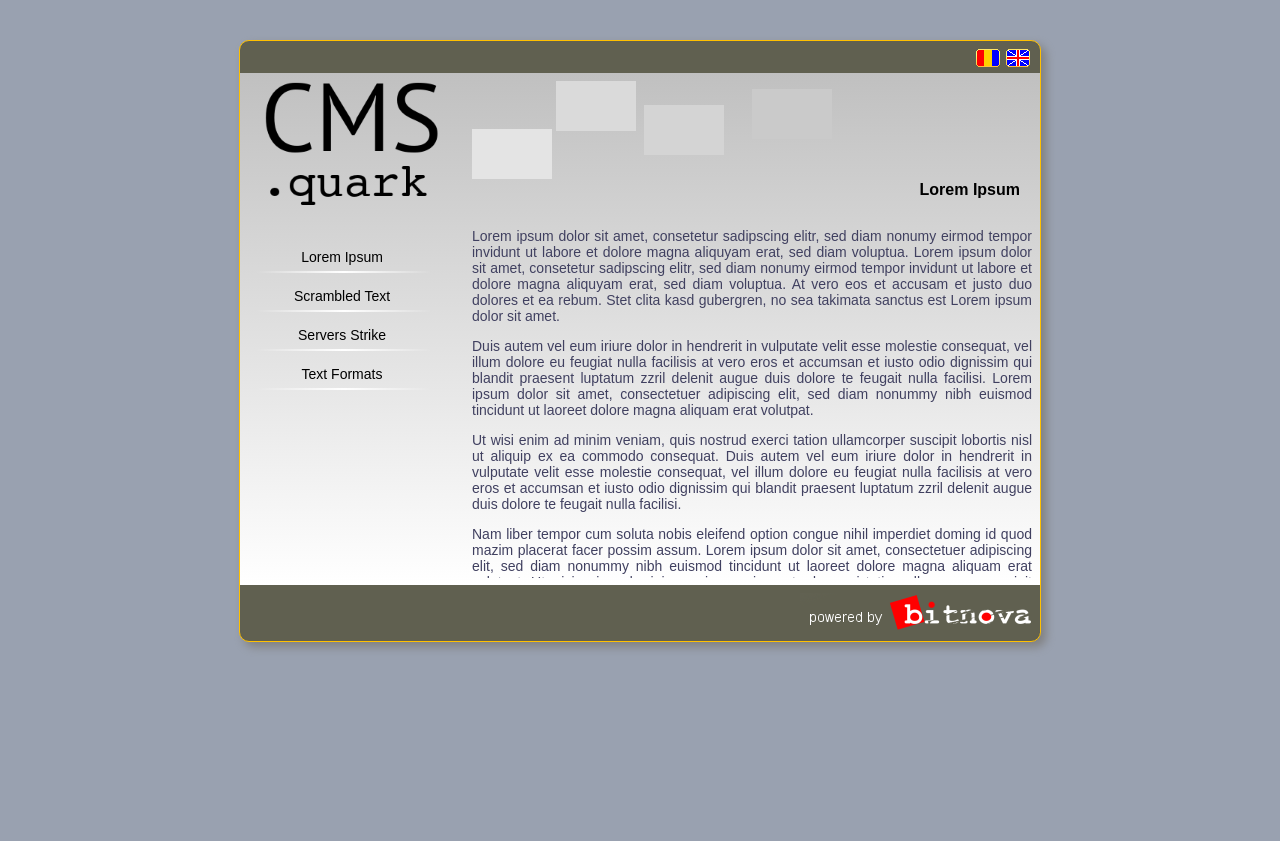
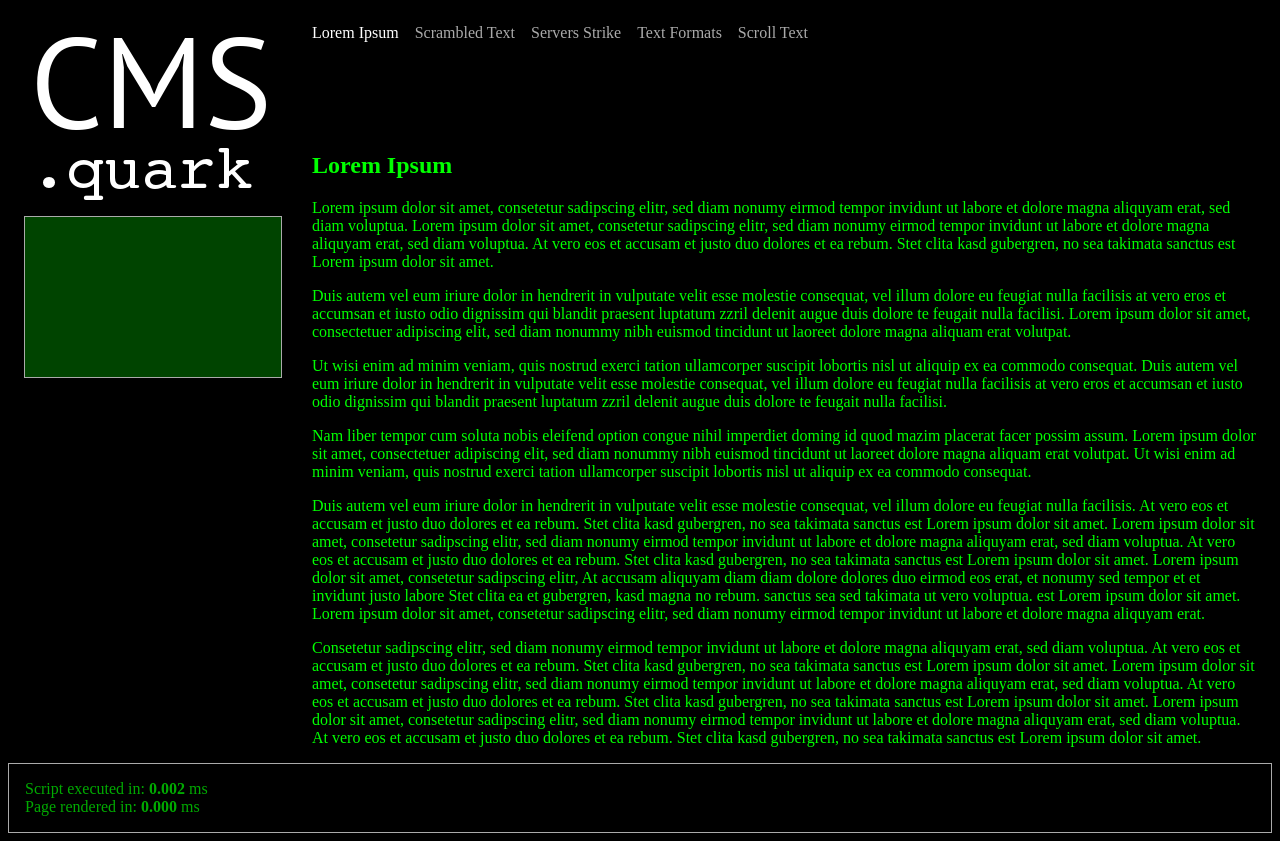
Before and after one commit to bitnova/quarkCMS, a PHP site: page / in a window 1280 px wide; the page is wider, and only the part inside the window is pictured. Before the commit the page ends 650 px from the top of that part, so only its background shows below. Run offline with PHP 8.4, Linux system fonts and the light colour scheme.

Commit message:
Preparing to test quarkCMS on a real site
* moved content.xml inside content folder
* deleted time measurements in index.php and replaced them with a calculation performed inside a shutdown function
* added a contentPath indicating the location of the content folder, mainly to allow running quarkCMS in a subfolder
* added a green colored teletype like template just for fun

```diff
--- a/content.xml
+++ b/content/content.xml
@@ -4,7 +4,7 @@
     <keywords>.quark, CMS, .quarkCMS, framework, bitnova</keywords>
     <author>bitnova</author>
 
-    <template>templates/bitSimpleCMS</template>
+    <template>templates/teletype</template>
 
     <lang>
         <idx>img/flag_ro.png</idx>
@@ -40,6 +40,12 @@
 	<href>test_text.html</href>
     </item>
 
+    <item>
+		<menu_item>Scroll Text</menu_item>
+		<menu_item>Scroll Text</menu_item>
+		<href>scrolltext.html</href>
+    </item>
+
     <idx_current_page>0</idx_current_page>
     <idx_current_lang>0</idx_current_lang>
 
--- a/index.php
+++ b/index.php
@@ -1,11 +1,8 @@
 <?php
-    $t0 = microtime(true);
-
     include 'quarkcms.php';
 
+    TQuarkCMS::instance()->dataPath = 'content';
     TQuarkCMS::instance()->run();
 
-    $t = microtime(true);
-    $delta = ($t - $t0) * 1000;
-    //echo "executed in $delta ms";
+    echo qcmsPath;
 ?>
--- a/quarkcms.php
+++ b/quarkcms.php
@@ -1,4 +1,38 @@
 <?php
+
+    $quarkCMSTimeOrigin = microtime(true);
+
+
+    //-------------------------------------------------------------------------------------------------------
+    //  determine working directory
+    $qcmsPath = __DIR__;
+    $s = dirname($_SERVER['SCRIPT_FILENAME']);
+    if ($s != '\\' && $s != '/') $s .= DIRECTORY_SEPARATOR;
+    if (strpos($qcmsPath, $s) >= 0) $qcmsPath = substr($qcmsPath, strlen($s));
+    define('qcmsPath', $qcmsPath);
+
+    //-------------------------------------------------------------------------------------------------------
+    //  register a shutdown function to be called on script termination
+    register_shutdown_function('quarkCMS_shutdown');
+    function quarkCMS_shutdown()
+    {
+        //  do error checking
+
+        //  measure script execution time and write it in the browser window object
+        global $quarkCMSTimeOrigin;
+        $t = round((microtime(true) - $_SERVER['REQUEST_TIME_FLOAT']) * 1000, 3); //  available since PHP 5.4.0
+        /*$js =   '<script type="text/javascript">'."\n".
+                '   window.addEventListener("load", quarkCMSLoad);'."\n".
+                '   function quarkCMSLoad()'."\n".
+                '   {'."\n".
+                '      window.serverExecutionTime = '.(string)$t.';'."\n".
+                '   }'."\n".
+                '</script>';*/
+        //  this should be executed immediately instead of using onload event
+        $js =   '<script type="text/javascript">window.serverExecutionTime = '.(string)$t.';</script>';
+        echo $js;
+    }
+
 
     class TQuarkCMS //extends TRPCService
     {
@@ -15,6 +49,8 @@
         {
 
         }
+
+        var $dataPath = '';
 
         //  Declare title, description, keywords and author tag vars
         var $site_title = "";
@@ -42,9 +78,13 @@
         //  Load content definitions from xml
         function loadContentDefs()
         {
-            if (file_exists('content.xml'))
+            $path = trim($this->dataPath);
+            if (strlen($path) > 0) $path = rtrim($path, DIRECTORY_SEPARATOR).DIRECTORY_SEPARATOR;
+            $path .= 'content.xml';
+
+            if (file_exists($path))
             {
-                $xml = simplexml_load_file('content.xml');
+                $xml = simplexml_load_file($path);
 
                 //  load site descriptor tags
                 $this->site_title = $xml->title;
@@ -85,13 +125,18 @@
         {
             for ($i = 0; $i < count($this->menu_items[$this->idx_current_lang]); $i++)
             {
-                echo '<a class="menu_item" href="index.php?content_id='.$i.'&lang_id='.$this->idx_current_lang.'"><p>'.$this->menu_items[$this->idx_current_lang][$i].'</p></a>';
+                $s = '<a class="menu_item';
+                if ($i == $this->idx_current_page) $s.= ' current';
+
+                $s.= '" href="index.php?content_id='.$i.'&lang_id='.$this->idx_current_lang.'">'.$this->menu_items[$this->idx_current_lang][$i].'</a>';
+
+                echo $s;
             }
         }
 
         function GenerateTitle()
         {
-            echo '<p>'.$this->menu_items[$this->idx_current_lang][$this->idx_current_page].'</p>';
+            echo '<h2>'.$this->menu_items[$this->idx_current_lang][$this->idx_current_page].'</h2>';
         }
 
         function GenerateContent()
@@ -115,10 +160,12 @@
             if (is_dir($template_file))
             {
                 //  attempt to find an actual code file
-                if (file_exists($template_file.DIRECTORY_SEPARATOR.'template.html')) $template_file = $template_file.DIRECTORY_SEPARATOR.'template.html';
-                else if (file_exists($template_file.DIRECTORY_SEPARATOR.'template.php')) $template_file = $template_file.DIRECTORY_SEPARATOR.'template.php';
-                else if (file_exists($template_file.DIRECTORY_SEPARATOR.'index.html')) $template_file = $template_file.DIRECTORY_SEPARATOR.'index.html';
-                else if (file_exists($template_file.DIRECTORY_SEPARATOR.'index.php')) $template_file = $template_file.DIRECTORY_SEPARATOR.'index.php';
+                $template_file .= DIRECTORY_SEPARATOR; //  reduce string concatenations during next checks
+                if (file_exists($template_file.'template.html')) $template_file .= 'template.html';
+                else if (file_exists($template_file.'template.php')) $template_file .= 'template.php';
+                else if (file_exists($template_file.'index.html')) $template_file .= 'index.html';
+                else if (file_exists($template_file.'index.php')) $template_file .= 'index.php';
+                else return 'template not found';
             }
 
             ob_start();
@@ -132,10 +179,10 @@
         function run()
         {
             $content_id = -1;
-            if (isset($_GET['content_id'])) $content_id = $_GET['content_id'];
+            if (isset($_REQUEST['content_id'])) $content_id = $_REQUEST['content_id'];
 
             $lang_id = -1;
-            if (isset($_GET['lang_id'])) $lang_id = $_GET['lang_id'];
+            if (isset($_REQUEST['lang_id'])) $lang_id = $_REQUEST['lang_id'];
 
             if ($content_id > -1) $this->idx_current_page = $content_id;
             if ($lang_id > -1) $this->idx_current_lang = $lang_id;
@@ -143,6 +190,7 @@
             $this->loadContentDefs();
             $this->setHeader();
             echo $this->loadTemplate();
+            echo qcmsPath;
         }
 
     }
--- a/templates/bitSimpleCMS/style.css
+++ b/templates/bitSimpleCMS/style.css
@@ -56,7 +56,14 @@ a.menu_item
 {
 	width: 180px;
 	height: 24px;
-	background: url("../img/menu_item.png") no-repeat 0px 0px;
+	background: url("./menu_item.png") no-repeat 0px 0px;
+	text-align: center;
+	color: #000;
+	font-family: Arial;
+	font-size: 14;
+	text-align: center;
+	font-style: normal;
+	font-variant: normal;
 	text-decoration: none;
 	margin-bottom: 15px;
 	display: block;
@@ -65,17 +72,25 @@ a.menu_item
 a.menu_item:hover
 {
 	background-position: 0px -24px;
-}
-
-
-a.menu_item p
-{
+	text-align: center;
+	color: #000;
 	font-family: Arial;
 	font-size: 14;
 	text-align: center;
-	color: #000;
 	font-style: normal;
 	font-variant: normal;
+}
+
+a.menu_item:visited
+{
+	text-align: center;
+	color: #000;
+	font-family: Arial;
+	font-size: 14;
+	text-align: center;
+	font-style: normal;
+	font-variant: normal;
+
 }
 
 div.lang
--- /dev/null
+++ b/templates/teletype/template.html
@@ -0,0 +1,72 @@
+<head>
+	<meta name="viewport" content="width=device-width, initial-scale=1.0">
+	<style>
+		div.menu a
+		{
+			/*display: block;*/
+			color: #aaa;
+			text-decoration: none;
+			padding-right: 16px;
+		}
+
+		div.menu a.current
+		{
+			color: #fff;
+		}
+
+		div.row
+		{
+			display: table-row;
+			width: 100%;
+		}
+
+		div.cell
+		{
+			display: table-cell;
+			padding: 16px;
+			vertical-align: top;
+		}
+	</style>
+</head>
+<body style="background-color: black; color: #0a0;">
+	<div style="display: table; width: 100%;">
+		<div class="row">
+			<div class="logo cell" style="">
+				<img style="filter: invert(1); -webkit-filter: invert(1);" src="img/quarkCMS.png"/>
+				<div class="module" style="background-color: #040; width: 100%; min-height: 160px; border: 1px solid #aaa;"></div>
+			</div>
+			<div class="cell" style="width: 100%; color: #0f0;">
+				<div class="menu"><?php TQuarkCMS::instance()->generateMenu(); ?></div>
+				<br/>
+				<br/>
+				<br/>
+				<br/>
+				<br/>
+				<?php TQuarkCMS::instance()->generateTitle(); ?>
+				<div class="content" style="width: 100%;"><?php TQuarkCMS::instance()->generateContent(); ?></div>
+			</div>
+		</div>
+		<div class="row">
+		</div>
+	</div>
+	<div style="display: table; width: 100%;">
+		<div class="row">
+			<div class="cell" style="width: 100%; border: 1px solid #aaa;">
+				<span>Script executed in: <strong id="serverExecutionTime"></strong> ms</span><br/>
+				<span>Page rendered in: <strong id="htmlRenderTime"></strong> ms</span>
+			</div>
+		</div>
+	</div>
+
+	<script type="text/javascript">
+		window.addEventListener('load', showPerformance);
+		function showPerformance()
+		{
+			var tag = document.getElementById('serverExecutionTime');
+			tag.innerText = window.serverExecutionTime;
+
+			var tag = document.getElementById('htmlRenderTime');
+			tag.innerText = window.performance.now().toFixed(3);
+		}
+	</script>
+</body>
```
Also changed, not shown: content/test_data/scrolltext.html (added, +9 -0 lines), templates/bitSimpleCMS/menu_item.png (renamed from img/menu_item.png), templates/bitSimpleCMS/template.html (indentation only).
